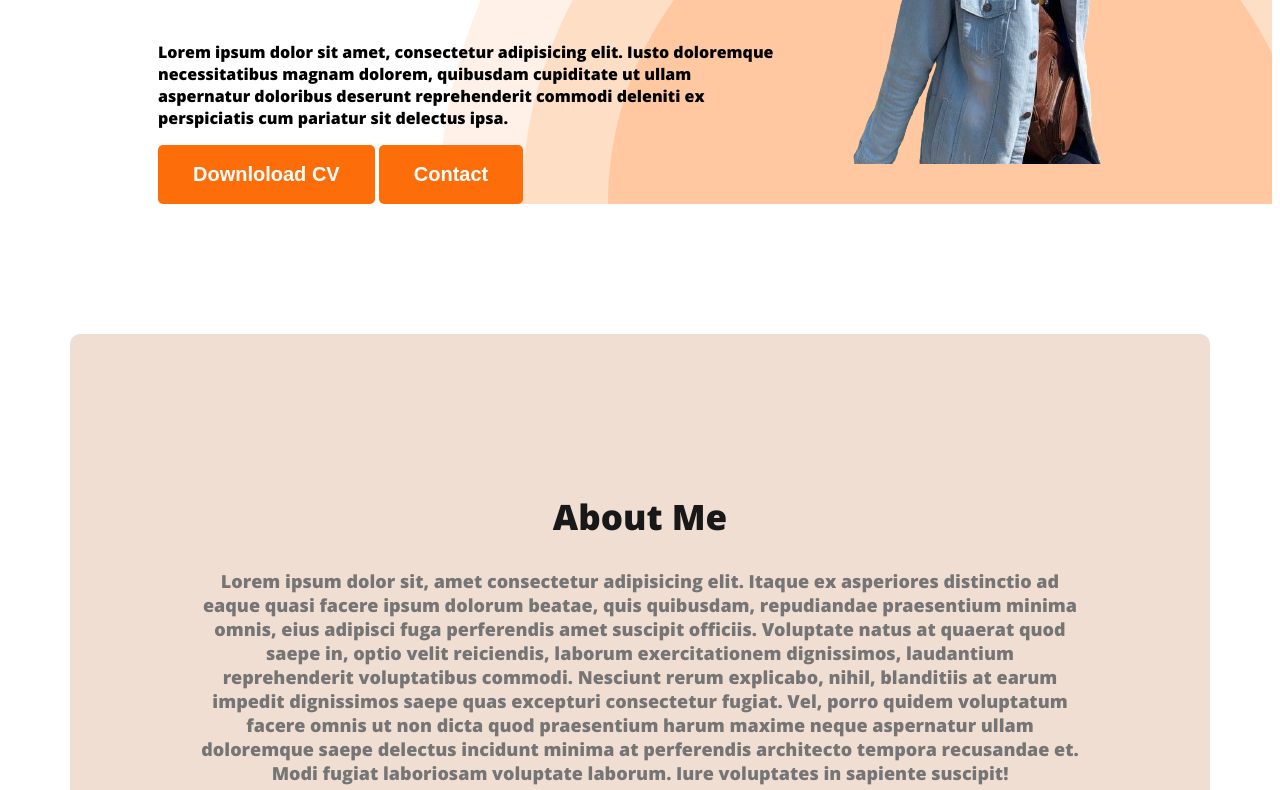
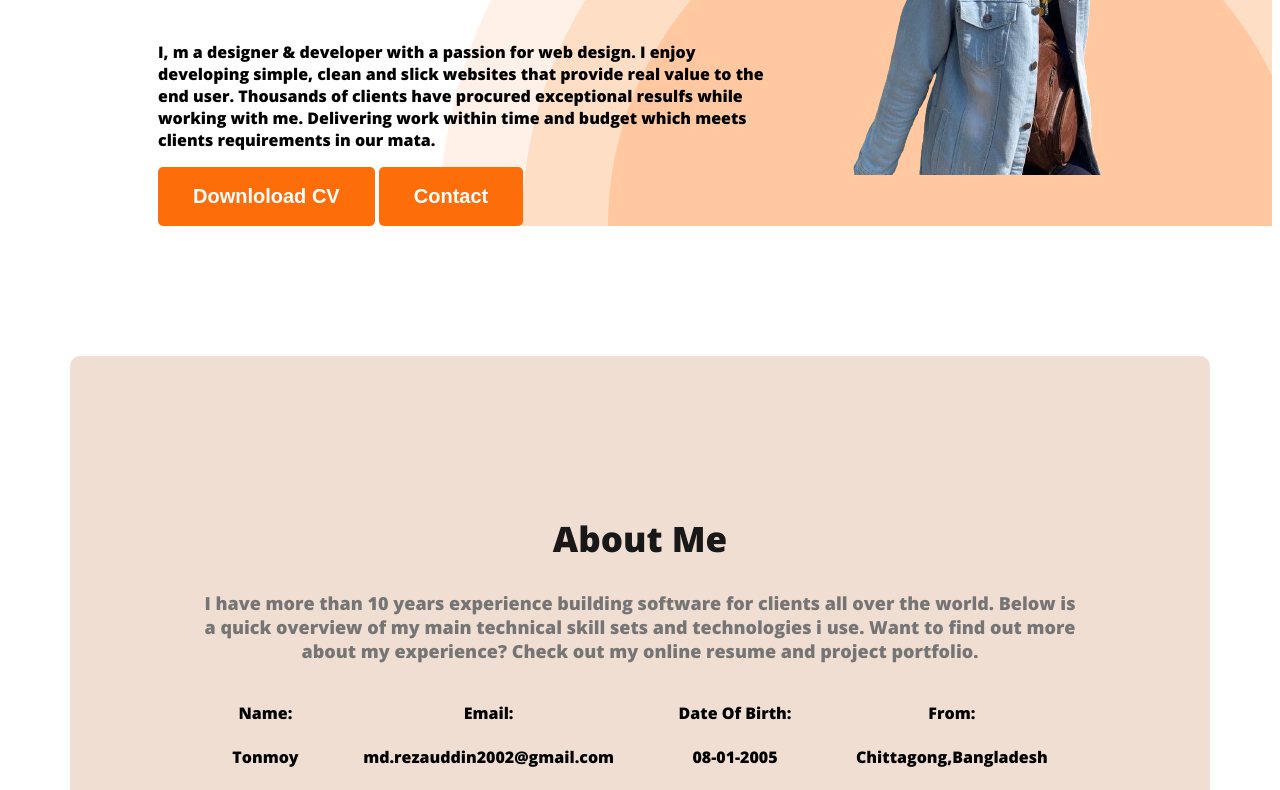
Before and after one commit to TLtonmoy/my-portfolio, a plain HTML site: page index.html in a window 1280 px wide. Shown: the part 548-1338 px from the top of the page. Drawn offline with nearby package versions, Linux system fonts and the light colour scheme.

Commit message:
first commit

```diff
--- a/index.html
+++ b/index.html
@@ -21,7 +21,7 @@
  <div class="banner">
     <div><h3 style="font-size: 45px; color: #474747;">HI, I'M</h3>
 <h1 style="font-size: 85px; font-weight: 700;">REZA UDDIN TONMOY</h1>
-<p>Lorem ipsum dolor sit amet, consectetur adipisicing elit. Iusto doloremque necessitatibus magnam dolorem, quibusdam cupiditate ut ullam aspernatur doloribus deserunt reprehenderit commodi deleniti ex perspiciatis cum pariatur sit delectus ipsa.</p>
+<p>I, m a designer & developer with a passion for web design. I enjoy developing simple, clean and slick websites that provide real value to the end user. Thousands of clients have procured exceptional resulfs while working with me. Delivering work within time and budget which meets clients requirements in our mata.</p>
 <button class="but">Downloload CV</button> <button class="but"> Contact</button>
 </div>
 <img class="T" src="img/IMG-20221227-WA0424-removebg-preview.png" alt="Me">
@@ -30,7 +30,7 @@
     <main>
     <section class="about">
 <h1 style="text-align: center; color: #181818;font-size: 35px; font-weight: 700;">About Me</h1>
-<p style="color: #757575; text-align: center; font-size: 18px;">Lorem ipsum dolor sit, amet consectetur adipisicing elit. Itaque ex asperiores distinctio ad eaque quasi facere ipsum dolorum beatae, quis quibusdam, repudiandae praesentium minima omnis, eius adipisci fuga perferendis amet suscipit officiis. Voluptate natus at quaerat quod saepe in, optio velit reiciendis, laborum exercitationem dignissimos, laudantium reprehenderit voluptatibus commodi. Nesciunt rerum explicabo, nihil, blanditiis at earum impedit dignissimos saepe quas excepturi consectetur fugiat. Vel, porro quidem voluptatum facere omnis ut non dicta quod praesentium harum maxime neque aspernatur ullam doloremque saepe delectus incidunt minima at perferendis architecto tempora recusandae et. Modi fugiat laboriosam voluptate laborum. Iure voluptates in sapiente suscipit!</p>
+<p style="color: #757575; text-align: center; font-size: 18px;">I have more than 10 years experience building software for clients all over the world. Below is a quick overview of my main technical skill sets and technologies i use. Want to find out more about my experience? Check out my online resume and project portfolio.</p>
 <div class="details">
     <!--.about-info*4>h4.info-title+p.info-description-->
     <div class="about-info">
```
